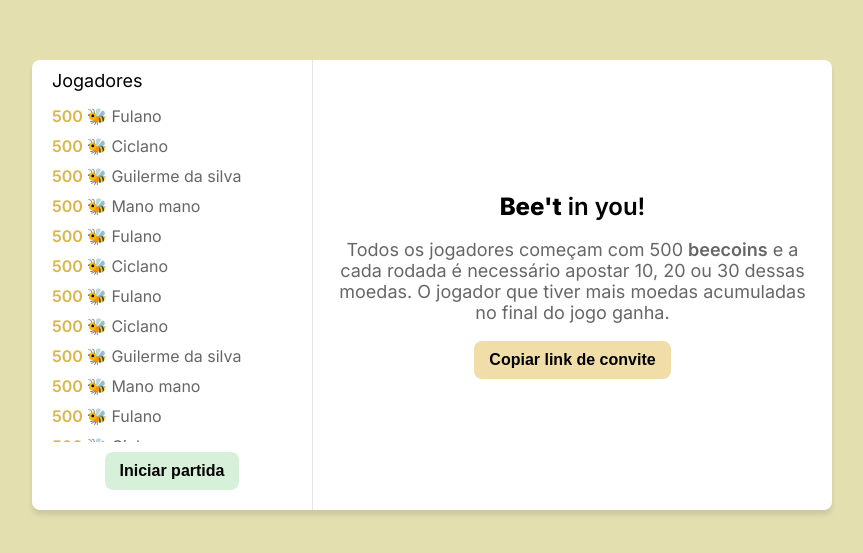
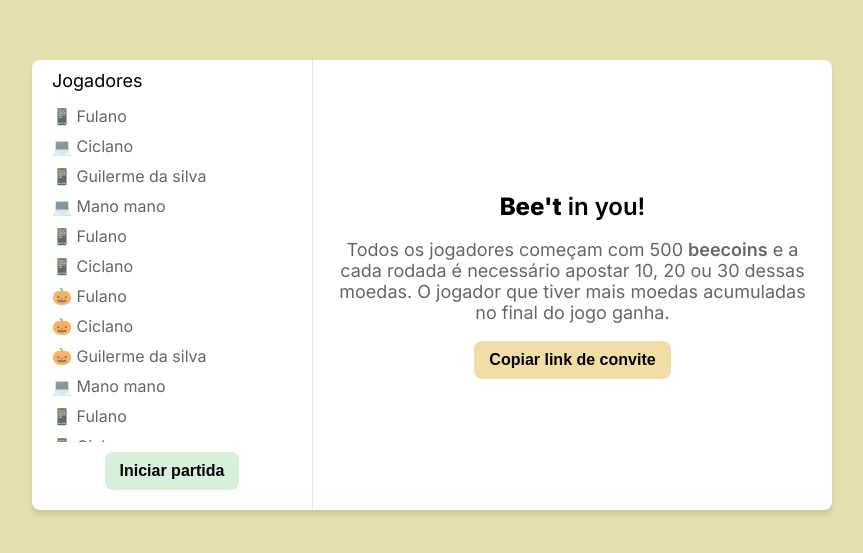
Before and after one commit to jhonylucas74/beet-in-you, a React (Create React App) app: page / in a window 1280 px wide. Shown: the part 115-668 px from the top of the page, without its empty margins (208-1071 px from the left). Built offline with nearby package versions, Linux system fonts and the light colour scheme.

Commit message:
feat (wip): add play mode.

```diff
--- a/src/App.tsx
+++ b/src/App.tsx
@@ -4,18 +4,15 @@ import './App.css';
 import Choose from './scenes/Choose';
 import Join from './scenes/Join';
 import Play from './scenes/Play';
-import Wait from './scenes/Wait';
 
 function App() {
-  const [scene, setScene] = useState('wait')
+  const [scene, setScene] = useState('play');
 
   switch (scene) {
     case 'join':
       return <Join />
     case 'play':
       return <Play />
-    case 'wait':
-      return <Wait />
     case 'choose':
     default:
       return <Choose />
--- a/src/components/ShareInviteLink/ShareInviteLink.tsx
+++ b/src/components/ShareInviteLink/ShareInviteLink.tsx
@@ -2,12 +2,16 @@ import React from 'react';
 import * as style from './ShareInviteLink.styles'
 
 type ShareInviteLinkProps = {
-  token: string
+  token: string,
+  show: boolean
 }
 
 const ShareInviteLink : React.FC<ShareInviteLinkProps> = ({
-  token
+  token,
+  show
 }) => {
+  if (!show) return null;
+
   return (
     <style.Content>
       <h4><b>Bee't</b> in you!</h4>
--- a/src/components/UserList/UserList.tsx
+++ b/src/components/UserList/UserList.tsx
@@ -23,13 +23,21 @@ const UserList : React.FC<UserListProps> = ({
   handleAction,
   actionText = 'Iniciar partida'
 }) => {
+
+  const getEmoji = () => {
+    const devices = ['💻', '📱', '🎃'];
+    return devices[Math.floor(Math.random()*devices.length)];
+  }
+
   return (
     <style.Side>
       <h5>{title}</h5>
       <style.Users>
         {users.map((user, i) =>
           <style.User key={user.username}>
-            <b>500 🐝</b> {showRank && <span>{i + 1}°</span>} {user.username}
+            {showRank &&<>
+              <b>500 🐝</b> <span>{i + 1}°</span>
+            </>} {!showRank && getEmoji()} {user.username}
           </style.User>
         )}
       </style.Users>
--- a/src/scenes/Play.tsx
+++ b/src/scenes/Play.tsx
@@ -1,9 +1,42 @@
-import React from 'react';
+import React, { useState } from 'react';
+import MainBox from '@components/MainBox';
+import UserList from '@components/UserList';
+import ShareInviteLink from '@components/ShareInviteLink';
+
+const users = [
+  { username: 'Fulano' },
+  { username: 'Ciclano' },
+  { username: 'Guilerme da silva' },
+  { username: 'Mano mano' },
+  { username: 'Fulano' },
+  { username: 'Ciclano' },
+  { username: 'Fulano' },
+  { username: 'Ciclano' },
+  { username: 'Guilerme da silva' },
+  { username: 'Mano mano' },
+  { username: 'Fulano' },
+  { username: 'Ciclano' },
+  { username: 'Fulano' },
+  { username: 'Ciclano' },
+  { username: 'Guilerme da silva' },
+  { username: 'Mano mano' },
+  { username: 'Fulano' },
+  { username: 'Ciclano' }
+]
 
 function Play () {
+  const [isPlaying, setPlaying] = useState(false);
+
   return (
     <div className='scene'>
-      play
+      <MainBox>
+        <UserList
+          showRank={isPlaying}
+          handleAction={() => setPlaying(true)}
+          users={users}
+        />
+        <ShareInviteLink show={!isPlaying} token='12' />
+      </MainBox>
     </div>
   )
 }
--- a/src/scenes/Wait.tsx
+++ /dev/null
@@ -1,42 +0,0 @@
-import React from 'react';
-import MainBox from '@components/MainBox';
-import UserList from '@components/UserList';
-import ShareInviteLink from '@components/ShareInviteLink';
-
-const users = [
-  { username: 'Fulano' },
-  { username: 'Ciclano' },
-  { username: 'Guilerme da silva' },
-  { username: 'Mano mano' },
-  { username: 'Fulano' },
-  { username: 'Ciclano' },
-  { username: 'Fulano' },
-  { username: 'Ciclano' },
-  { username: 'Guilerme da silva' },
-  { username: 'Mano mano' },
-  { username: 'Fulano' },
-  { username: 'Ciclano' },
-  { username: 'Fulano' },
-  { username: 'Ciclano' },
-  { username: 'Guilerme da silva' },
-  { username: 'Mano mano' },
-  { username: 'Fulano' },
-  { username: 'Ciclano' }
-]
-
-function Wait () {
-  return (
-    <div className='scene'>
-      <MainBox>
-        <UserList
-          showRank={false}
-          handleAction={() => console.log('Action')}
-          users={users}
-        />
-        <ShareInviteLink token='12' />
-      </MainBox>
-    </div>
-  )
-}
-
-export default Wait;
```
